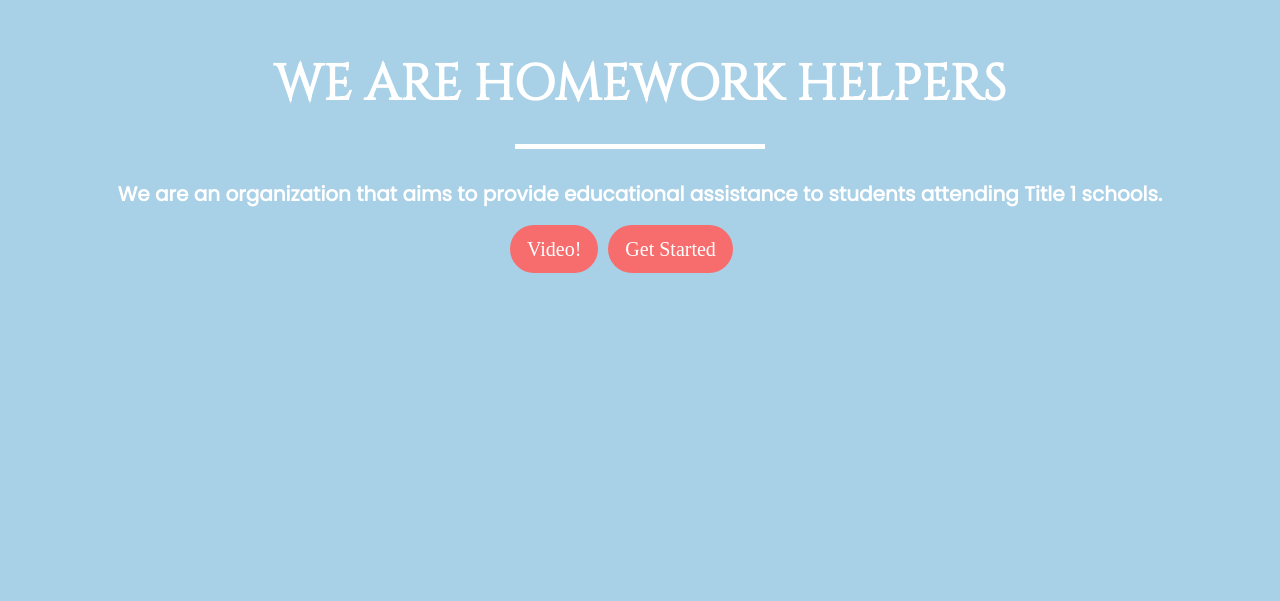
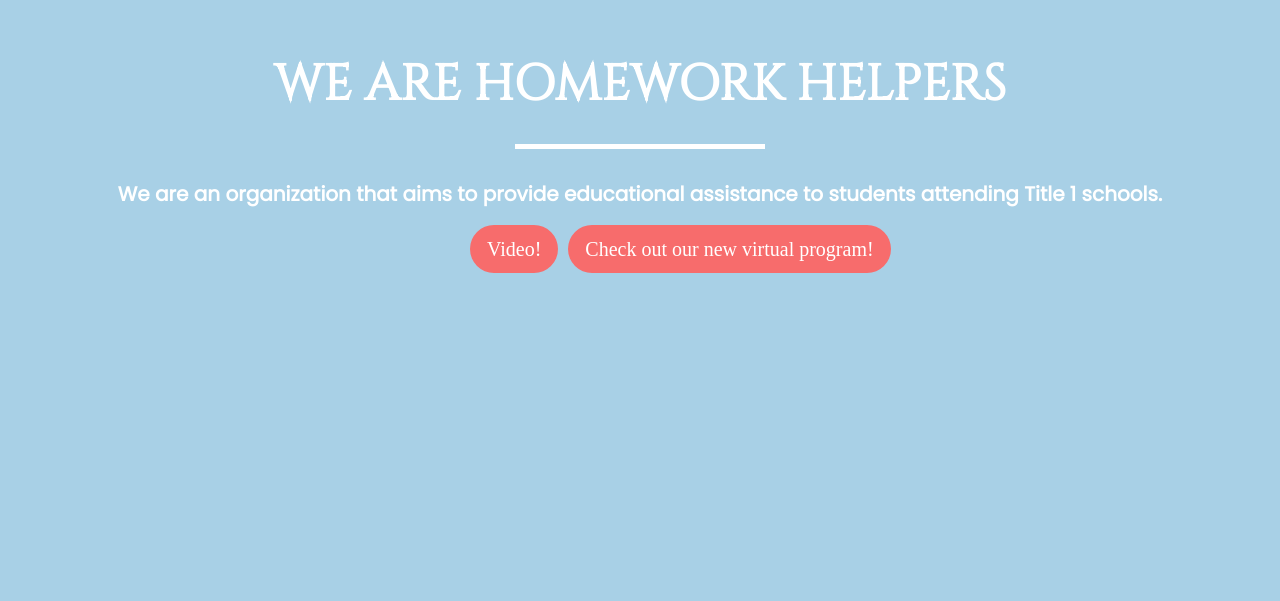
Before and after one commit to aryankix101/homeworkhelpers, a React (Create React App) app: page / in a window 1280 px wide. Shown: the part 199-800 px from the top of the page. Built offline with nearby package versions, Linux system fonts and the light colour scheme; a web font is replaced by a local one.

Commit message:
Added image and edited header

```diff
--- a/src/components/Goal.js
+++ b/src/components/Goal.js
@@ -1,4 +1,5 @@
 import React, { Component } from 'react';
+import Projections from '../projections.webp'
 
 class GoalsPage extends Component {
     state = {  }
@@ -19,6 +20,7 @@ class GoalsPage extends Component {
 <br/>Displayed below are our progress and projections:
 
 </p>
+                                    <img src={Projections}/>
                                 </div>
                             </div>
                         </div>
--- a/src/components/Header.js
+++ b/src/components/Header.js
@@ -14,7 +14,7 @@ class Header extends Component {
                                     <hr class="star-light"/>
                                     <p id="titletext">We are an organization that aims to provide educational assistance to students attending Title 1 schools.</p>
                                     <a href="https://drive.google.com/file/d/16xzAAp-xLIjVT-1qteEF6fEM7vX7x1M7/view" target="_blank" type="button" class="btn rounded-pill btn-lg" id="video">Video!</a>
-                                    <a href="" type="button" class="btn rounded-pill btn-lg" id="getstarted">Get Started</a>
+                                    <a href="/steam-pathways" type="button" class="btn rounded-pill btn-lg" id="getstarted">Check out our new virtual program!</a>
                                 </div>
                             </div>
                     </body>
--- a/src/index.css
+++ b/src/index.css
@@ -33,7 +33,7 @@ code {
 }
 
 #video {
-  margin-left: 410px;
+  margin-left: 370px;
   font-family: Chilanka;
   color: white;
   background-color: #F76C6C;
```
Also changed, not shown: src/projections.webp (added).
